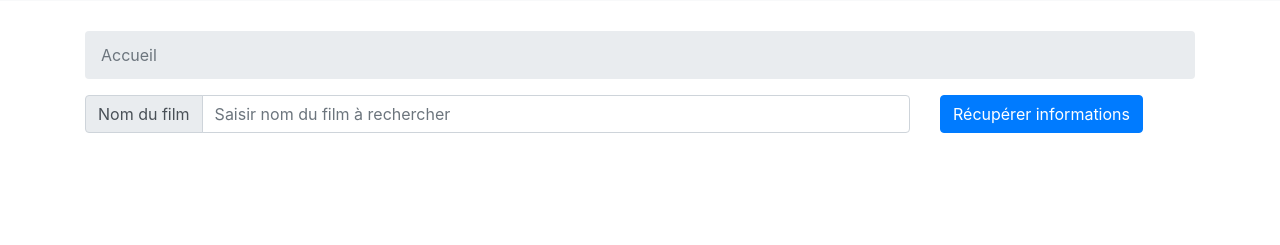
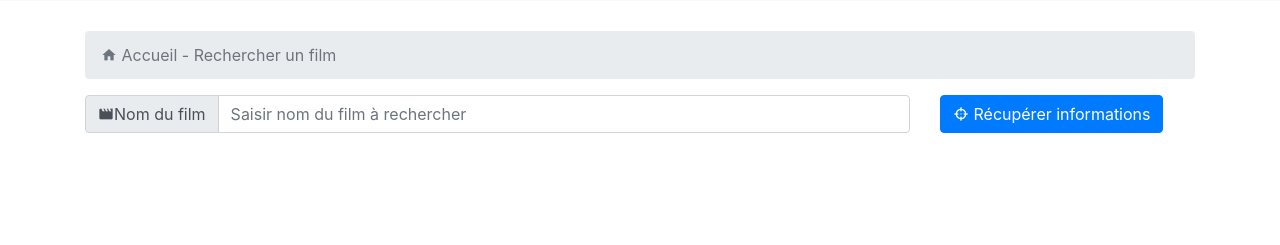
Before and after one commit to nathan-jolivat/omdb-symfony, a Symfony app: template templates/omdb/index.html.twig in a window 1280 px wide. Shown: the part 55-300 px from the top of the page. Run offline with Twig, Linux system fonts and the light colour scheme; the template is opened without the code that fills it, so the values that code supplies are empty; some libraries are stand-ins or nearby versions.

Commit message:
Add some MaterialDesign icons

```diff
--- a/templates/omdb/index.html.twig
+++ b/templates/omdb/index.html.twig
@@ -7,7 +7,8 @@
     <div class="container" style="margin-top: 30px">
         <nav aria-label="breadcrumb">
             <ol class="breadcrumb">
-                <li class="breadcrumb-item active" aria-current="page">Accueil</li>
+                <li class="breadcrumb-item active" aria-current="page">
+                    <i class="mdi mdi-home"></i> Accueil - Rechercher un film</li>
             </ol>
         </nav>
         <form action="{{ path('find') }}" method="get">
@@ -15,13 +16,13 @@
                 <div class="col-md-9">
                     <div class="input-group mb-3">
                         <div class="input-group-prepend">
-                            <span class="input-group-text">Nom du film</span>
+                            <span class="input-group-text"><i class="mdi mdi-movie"></i> Nom du film</span>
                         </div>
                         <input type="text" class="form-control" name="movieTitle" placeholder="Saisir nom du film à rechercher">
                     </div>
                 </div>
                 <div class="col-md-3">
-                    <button class="btn btn-primary" type="submit">Récupérer informations</button>
+                    <button class="btn btn-primary" type="submit"><i class="mdi mdi-target"></i> Récupérer informations</button>
                 </div>
             </div>
         </form>
@@ -41,10 +42,12 @@
                             <span>Date de sortie <i class="mdi mdi-arrow-right"></i> {{ responseMovie.Released }}</span>
                             <p class="lead">Avec <i>{{ responseMovie.Actors }}</i></p>
                             <hr class="my-4">
+                            <h4><i class="mdi mdi-text-subject"></i> Synopsis</h4>
                             <p>
-                                Synopsis : <i>{{ responseMovie.Plot }}</i><br>
+                                <i>{{ responseMovie.Plot }}</i>
+
                                 {% if responseMovie.Website is defined %}
-                                    <a href="{{ responseMovie.Website }}">
+                                    <br><br><a href="{{ responseMovie.Website }}">
                                         {{ responseMovie.Website }}
                                     </a>
                                 {% endif %}
```
